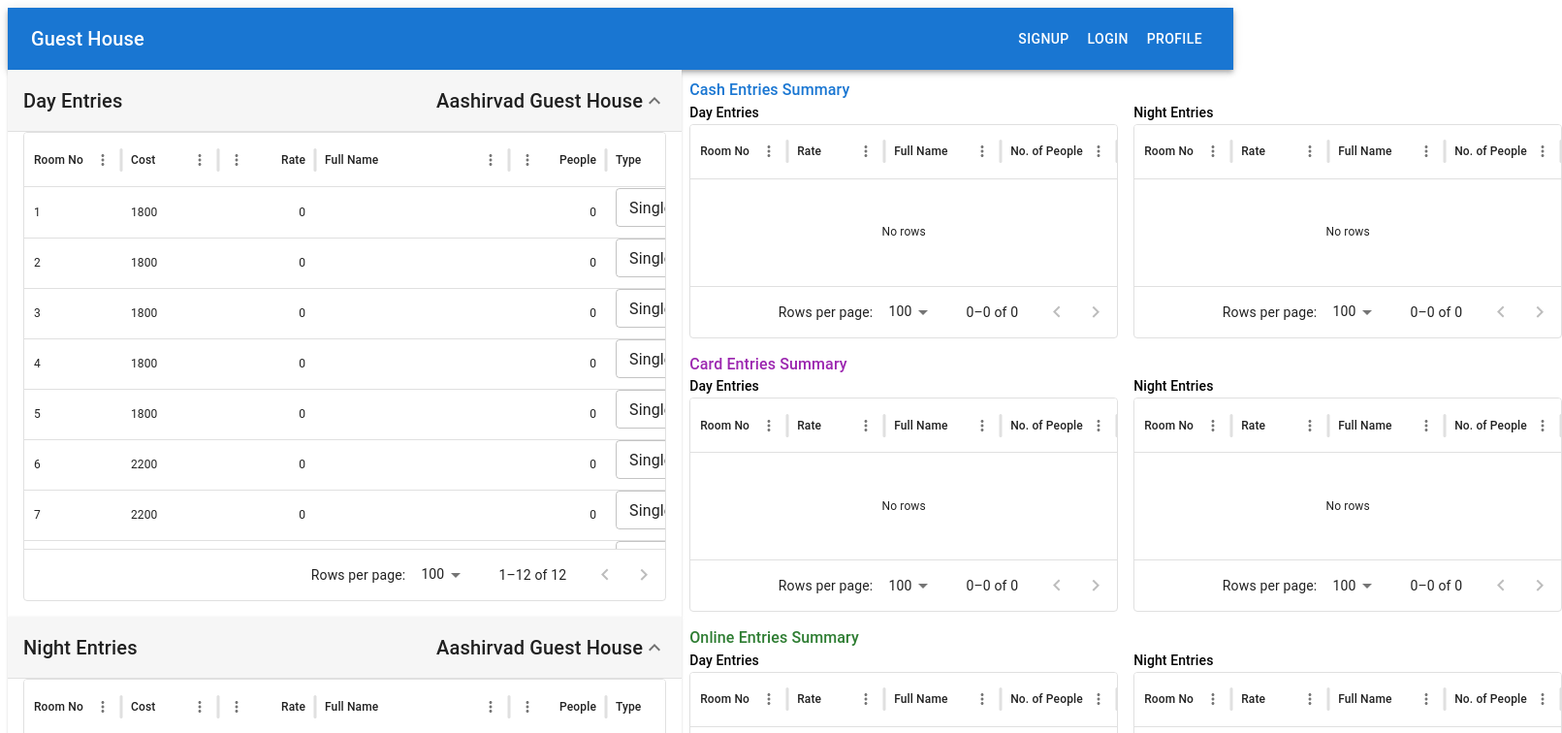
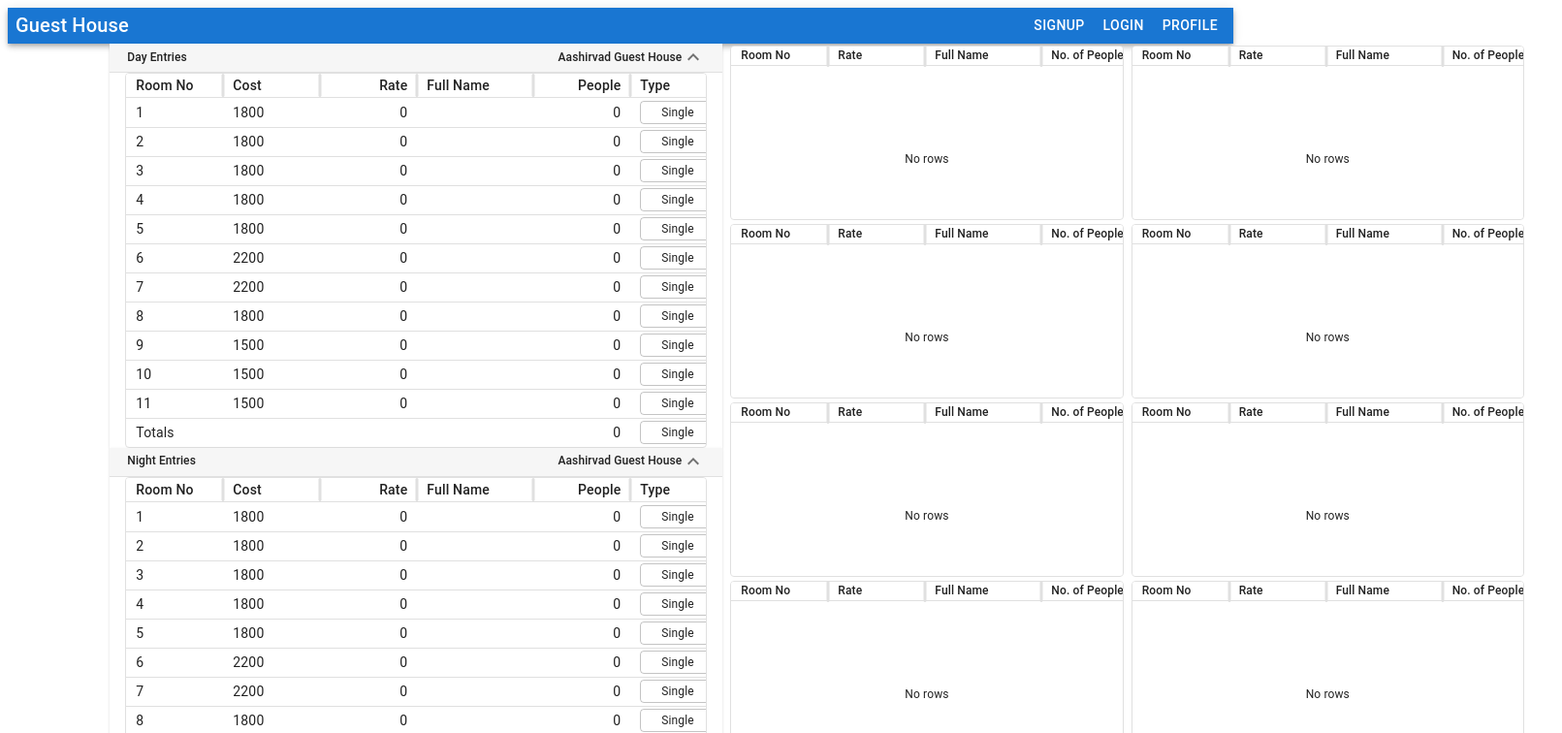
Before and after one commit to mayadb01-lgtm/TGT-GH-Rest, a React (Vite) app: page / in a window 1280 px wide. Shown: the top 756 px of the page at 97% size, 1611 px wide, since content can reach past the window. Built offline with nearby package versions, Linux system fonts and the light colour scheme.

Commit message:
feat - mui DataGrid size descreased

```diff
--- a/src/components/Navbar.jsx
+++ b/src/components/Navbar.jsx
@@ -3,13 +3,15 @@ import { AppBar, Toolbar, Button, Typography } from "@mui/material";
 
 const Navbar = () => {
   return (
-    <AppBar position="static" color="primary">
-      <Toolbar style={{ justifyContent: "space-between" }}>
-        <Typography
-          variant="h6"
-          component="div"
-          style={{ textAlign: "center" }}
-        >
+    <AppBar position="static">
+      <Toolbar
+        style={{
+          justifyContent: "space-between",
+          minHeight: "auto",
+          padding: "0 8px",
+        }}
+      >
+        <Typography variant="h6" component="div">
           Guest House
         </Typography>
         <div>
--- a/src/components/TableComponent.jsx
+++ b/src/components/TableComponent.jsx
@@ -18,12 +18,24 @@ const initializeRows = (rowsLength, roomCosts) => {
 
 // Dropdown Cell Renderer
 const DropdownCell = ({ value, options, onChange }) => (
-  <FormControl size="small" fullWidth>
+  <FormControl
+    size="small"
+    style={{
+      height: "100%",
+      justifyContent: "center",
+    }}
+  >
     <Select
       native
       value={value}
       onChange={(e) => onChange(e.target.value)}
       variant="outlined"
+      style={{
+        fontSize: "12px",
+        padding: "2px 8px",
+        height: "80%",
+        lineHeight: "normal",
+      }}
     >
       {options.map((option) => (
         <option key={option} value={option}>
@@ -64,18 +76,12 @@ const TableComponent = ({ title, rowsLength, roomCosts, onSubmit }) => {
   };
 
   return (
-    <div>
-      <div style={{ height: 500, width: "100%" }}>
+    <div style={{ height: "100%", width: "100%", margin: 0, padding: 0 }}>
       <DataGrid
         rows={[...rows, totalsRow]}
         columns={[
-            {
-              field: "roomNo",
-              headerName: "Room No",
-              width: 100,
-              editable: false,
-            },
-            { field: "cost", headerName: "Cost", width: 100, editable: false },
+          { field: "roomNo", headerName: "Room No", width: 100 },
+          { field: "cost", headerName: "Cost", width: 100 },
           {
             field: "rate",
             headerName: "Rate",
@@ -86,7 +92,7 @@ const TableComponent = ({ title, rowsLength, roomCosts, onSubmit }) => {
           {
             field: "fullname",
             headerName: "Full Name",
-              width: 200,
+            width: 120,
             editable: true,
           },
           {
@@ -99,7 +105,7 @@ const TableComponent = ({ title, rowsLength, roomCosts, onSubmit }) => {
           {
             field: "type",
             headerName: "Type",
-              width: 150,
+            width: 120,
             renderCell: (params) => (
               <DropdownCell
                 value={params.row.type}
@@ -121,7 +127,7 @@ const TableComponent = ({ title, rowsLength, roomCosts, onSubmit }) => {
           {
             field: "modeOfPayment",
             headerName: "Payment",
-              width: 150,
+            width: 120,
             renderCell: (params) => (
               <DropdownCell
                 value={params.row.modeOfPayment}
@@ -133,17 +139,23 @@ const TableComponent = ({ title, rowsLength, roomCosts, onSubmit }) => {
             ),
           },
         ]}
+        disableColumnMenu
+        disableColumnSorting
         pageSize={5}
+        rowsPerPageOptions={[5, 10, 20]}
         processRowUpdate={handleRowEdit}
         disableSelectionOnClick
         handleRowEdit={onSubmit(rows)}
-          style={{
-            fontSize: "12px",
-            height: "calc(100% - 16px)",
-            width: "100%",
+        rowHeight={30}
+        sx={{
+          "& .MuiDataGrid-columnHeader": {
+            maxHeight: "25px",
+          },
+          "& .MuiDataGrid-footerContainer": {
+            display: "none",
+          },
         }}
       />
-      </div>
     </div>
   );
 };
--- a/src/pages/EntryPage.jsx
+++ b/src/pages/EntryPage.jsx
@@ -40,20 +40,36 @@ const getTitleColor = (title) => {
 
 // Reusable SummaryTable component
 const SummaryTable = ({ title, dayRows, nightRows, columns }) => (
-  <div>
-    <Typography
+  <Box
+    fullWidth
+    style={{
+      margin: 0,
+      padding: 0,
+      fontSize: "12px",
+    }}
+  >
+    {/* <Typography
       variant="h6"
       color={getTitleColor(title)}
-      fontSize={16}
+      fontSize={14}
       fontWeight={500}
+      style={{ marginBottom: "8px" }} // Reduce margin below the title
     >
       {title}
-    </Typography>
-    <Stack direction={"row"} spacing={2}>
-      <Box>
-        <Typography variant="subtitle2" fontWeight={500}>
+    </Typography> */}
+    <Stack direction="row" spacing={1} style={{ gap: "8px" }}>
+      {" "}
+      {/* Compact spacing */}
+      <Box style={{ margin: "2px 0", padding: "0", width: "100%" }}>
+        {" "}
+        {/* Width 50% for side-by-side layout */}
+        {/* <Typography
+          variant="subtitle2"
+          fontWeight={500}
+          // style={{ marginBottom: "4px" }} // Compact spacing
+        >
           Day Entries
-        </Typography>
+        </Typography> */}
         <DataGrid
           rows={dayRows}
           columns={columns}
@@ -61,15 +77,30 @@ const SummaryTable = ({ title, dayRows, nightRows, columns }) => (
           rowsPerPageOptions={[5, 10, 20]}
           style={{
             fontSize: "12px",
-            height: "calc(100% - 16px)",
+            height: "180px",
             width: "100%",
+          }}
+          rowHeight={25}
+          disableColumnMenu
+          disableColumnSorting
+          sx={{
+            "& .MuiDataGrid-columnHeader": {
+              maxHeight: "20px",
+            },
+            "& .MuiDataGrid-footerContainer": {
+              display: "none",
+            },
           }}
         />
       </Box>
-      <Box>
-        <Typography variant="subtitle2" fontWeight={500}>
+      <Box style={{ margin: "2px 0", padding: "0", width: "100%" }}>
+        {/* <Typography
+          variant="subtitle2"
+          fontWeight={500}
+          // style={{ marginBottom: "4px" }} // Compact spacing
+        >
           Night Entries
-        </Typography>
+        </Typography> */}
         <DataGrid
           rows={nightRows}
           columns={columns}
@@ -77,13 +108,24 @@ const SummaryTable = ({ title, dayRows, nightRows, columns }) => (
           rowsPerPageOptions={[5, 10, 20]}
           style={{
             fontSize: "12px",
-            height: "calc(100% - 16px)",
+            height: "180px",
             width: "100%",
+          }}
+          rowHeight={25}
+          disableColumnMenu
+          disableColumnSorting
+          sx={{
+            "& .MuiDataGrid-columnHeader": {
+              maxHeight: "20px",
+            },
+            "& .MuiDataGrid-footerContainer": {
+              display: "none",
+            },
           }}
         />
       </Box>
     </Stack>
-  </div>
+  </Box>
 );
 
 const EntryPage = () => {
@@ -98,7 +140,7 @@ const EntryPage = () => {
     { field: "roomNo", headerName: "Room No", width: 100 },
     { field: "rate", headerName: "Rate", width: 100 },
     { field: "fullname", headerName: "Full Name", width: 120 },
-    { field: "noOfPeople", headerName: "No. of People", width: 120 },
+    { field: "noOfPeople", headerName: "No. of People", width: 100 },
   ];
 
   // Processed data by payment mode using memoization for performance
@@ -137,14 +179,13 @@ const EntryPage = () => {
   return (
     <Grid
       container
-      columns={{ xs: 12, sm: 7, md: 7, lg: 7, xl: 7 }}
       direction="row"
+      display="flex"
       justifyContent="center"
       alignItems="start"
-      flex={1}
     >
       {/* Left Side: Day and Night Entry Tables */}
-      <Grid item xs={12} sm={7} md={7} lg={7} xl={7} flex={0.55}>
+      <Grid size={{ xs: 12, sm: 6, md: 6, lg: 6, xl: 6 }}>
         <Box>
           {/* Day Entries */}
           <Accordion defaultExpanded style={{ margin: "0", paddingBlock: "0" }}>
@@ -155,20 +196,37 @@ const EntryPage = () => {
               style={{
                 backgroundColor: "#f6f6f6",
                 borderBottom: "1px solid #e0e0e0",
-                height: "50px",
                 margin: "0",
-                paddingBlock: "0",
+                padding: "0 18px",
+                minHeight: "0",
+                height: "30px",
               }}
             >
               <Stack
                 direction="row"
-                spacing={2}
                 alignItems="center"
                 flex={1}
                 justifyContent={"space-between"}
               >
-                <Typography variant="h6">Day Entries</Typography>
-                <Typography variant="h6">Aashirvad Guest House</Typography>
+                <Typography
+                  variant="subtitle2"
+                  sx={{
+                    fontWeight: 500,
+                    fontSize: "12px",
+                  }}
+                >
+                  Day Entries
+                </Typography>
+
+                <Typography
+                  variant="subtitle2"
+                  sx={{
+                    fontWeight: 500,
+                    fontSize: "12px",
+                  }}
+                >
+                  Aashirvad Guest House
+                </Typography>
               </Stack>
             </AccordionSummary>
             <AccordionDetails style={{ margin: "0", paddingBlock: "0" }}>
@@ -201,9 +259,10 @@ const EntryPage = () => {
               style={{
                 backgroundColor: "#f6f6f6",
                 borderBottom: "1px solid #e0e0e0",
-                height: "50px",
                 margin: "0",
-                paddingBlock: "0",
+                padding: "0 18px",
+                minHeight: "0",
+                height: "30px",
               }}
             >
               <Stack
@@ -213,8 +272,24 @@ const EntryPage = () => {
                 flex={1}
                 justifyContent={"space-between"}
               >
-                <Typography variant="h6">Night Entries</Typography>
-                <Typography variant="h6">Aashirvad Guest House</Typography>
+                <Typography
+                  variant="h6"
+                  sx={{
+                    fontWeight: 500,
+                    fontSize: "12px", // Smaller font size
+                  }}
+                >
+                  Night Entries
+                </Typography>
+                <Typography
+                  variant="h6"
+                  sx={{
+                    fontWeight: 500,
+                    fontSize: "12px", // Smaller font size
+                  }}
+                >
+                  Aashirvad Guest House
+                </Typography>
               </Stack>
             </AccordionSummary>
             <AccordionDetails style={{ margin: "0", paddingBlock: "0" }}>
@@ -241,10 +316,10 @@ const EntryPage = () => {
         </Box>
       </Grid>
 
-      {/* Right Side: Summaries */}
-      <Grid item xs={12} sm={5} md={5} lg={5} xl={5} flex={0.45}>
+      {/* Middle Side: Summaries */}
+      <Grid size={{ xs: 12, sm: 4, md: 4, lg: 4, xl: 4 }}>
         <Box>
-          <Stack direction="column" spacing={2.5} sx={{ padding: "8px" }}>
+          <Stack direction="column" spacing={0.5} sx={{ padding: "0 8px" }}>
             <SummaryTable
               title="Cash Entries Summary"
               dayRows={cashEntries.day}
@@ -272,6 +347,54 @@ const EntryPage = () => {
           </Stack>
         </Box>
       </Grid>
+
+      {/* Right - Totals Calculations DataGrids */}
+      {/* <Grid size={{ xs: 12, sm: 2, md: 2, lg: 2, xl: 2 }}>
+        <Box>
+          <Typography
+            variant="h6"
+            color="primary"
+            fontSize={14}
+            fontWeight={500}
+            style={{ marginBottom: "8px" }}
+          >
+            Totals
+          </Typography>
+          <Stack direction="row" spacing={1} style={{ gap: "8px" }}>
+            <Box style={{ margin: 0, padding: 0, width: "100%" }}>
+              <Typography
+                variant="subtitle2"
+                fontWeight={500}
+                style={{ marginBottom: "4px" }}
+              >
+                Day Entries
+              </Typography>
+              <DataGrid
+                rows={dayData}
+                columns={columns}
+                pageSize={5}
+                rowsPerPageOptions={[5]}
+                style={{
+                  fontSize: "12px",
+                  height: "250px",
+                  width: "100%",
+                }}
+                rowHeight={25}
+                disableColumnMenu
+                disableColumnSorting
+                sx={{
+                  "& .MuiDataGrid-columnHeader": {
+                    maxHeight: "20px",
+                  },
+                  "& .MuiDataGrid-footerContainer": {
+                    display: "none",
+                  },
+                }}
+              />
+            </Box>
+          </Stack>
+        </Box>
+      </Grid> */}
     </Grid>
   );
 };
```
Lines whose indentation alone changed are shown as unchanged.
